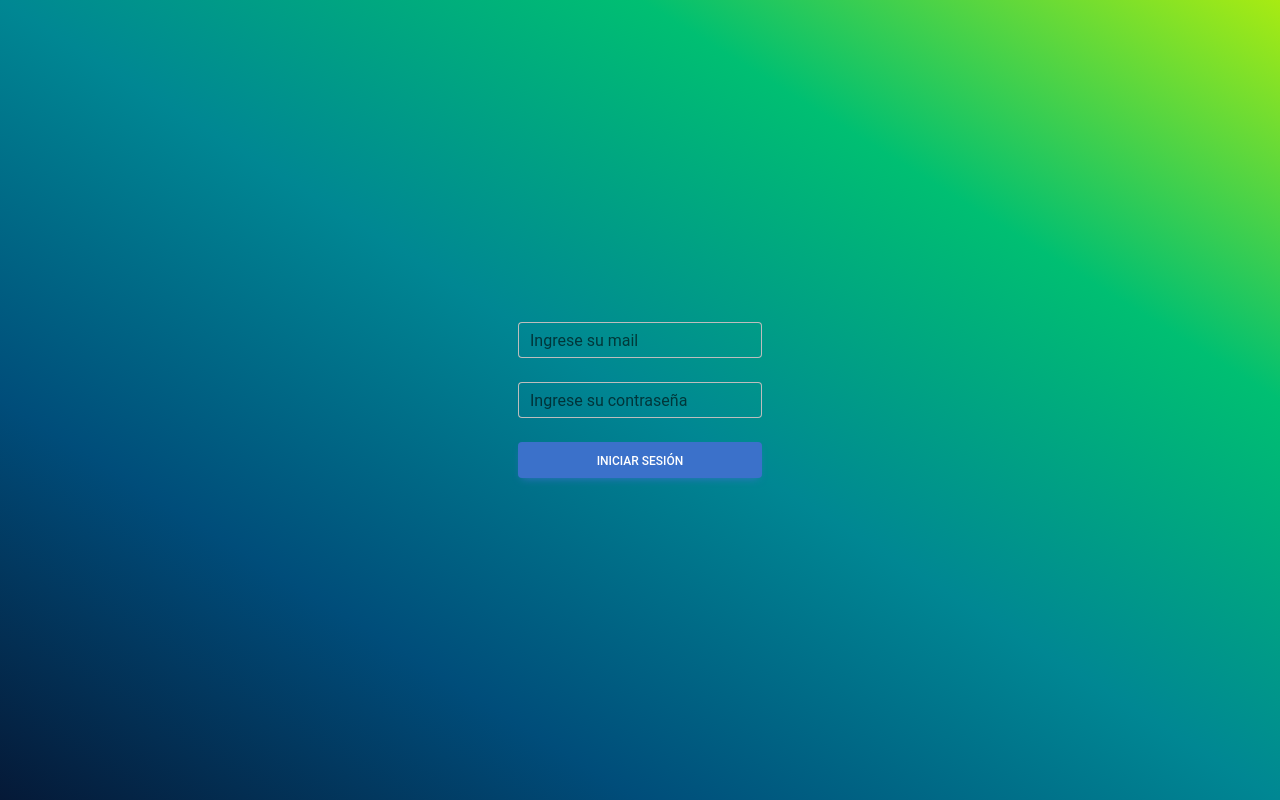
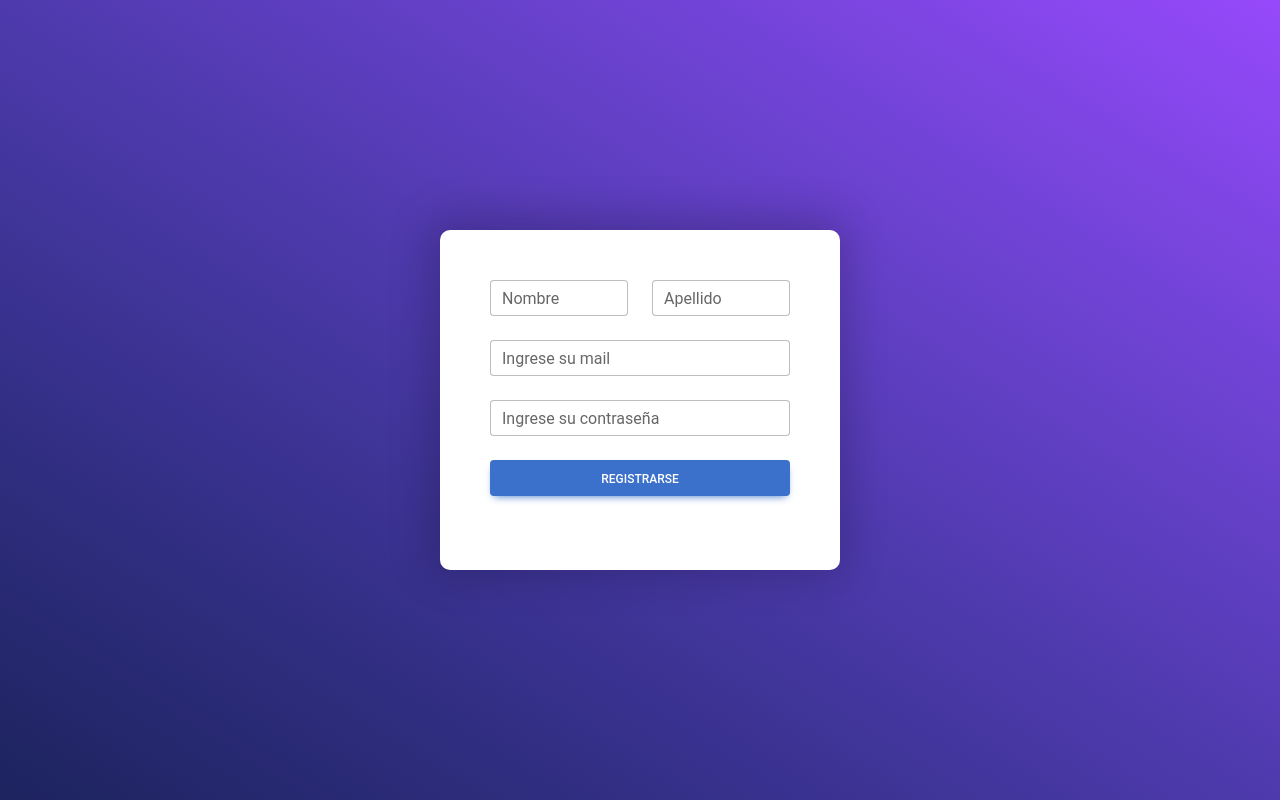
Before and after one commit to francobalich/ImageGallery, a React (Vite) app: page / in a window 1280 px wide. Built offline with nearby package versions, Linux system fonts and the light colour scheme.

Commit message:
Add register page

```diff
--- a/src/GalleryApp.jsx
+++ b/src/GalleryApp.jsx
@@ -3,13 +3,15 @@ import 'mdb-react-ui-kit/dist/css/mdb.min.css';
 import { Gallery } from './components/Gallery';
 import { Gallery2 } from './components/Gallery2';
 import { LoginPage } from './pages/LoginPage';
+import { RegisterPage } from './pages/RegisterPage';
 
 function GalleryApp() {
   return (
-    <section className='mainPage'>
+    <>
       {/* <Gallery2 /> */}
-      <LoginPage />
-    </section>
+      {/* <LoginPage /> */}
+      <RegisterPage />
+    </>
   )
 }
 
--- a/src/index.css
+++ b/src/index.css
@@ -4,10 +4,14 @@
   justify-content: center;
   width: 100%;
   height: 100vh;
+}
+.pageContainer__login {
   background-image: linear-gradient(to right top, #051937, #004d7a, #008793, #00bf72, #a8eb12);
 }
-
-.loginPage {
+.pageContainer__register{
+  background-image: linear-gradient(to right top, #1d235e, #322f85, #4e3aad, #6f43d4, #9649fb);
+}
+.loginForm,.registerForm {
   width: 400px;
   padding: 50px;
   background-color: white;
--- /dev/null
+++ b/src/pages/RegisterPage.jsx
@@ -0,0 +1,32 @@
+import {
+  MDBInput,
+  MDBCol,
+  MDBRow,
+  MDBCheckbox,
+  MDBBtn,
+  MDBIcon
+} from 'mdb-react-ui-kit';
+
+export const RegisterPage = () => {
+  return (
+    <section className='pageContainer__register mainPage'>
+      <form className='registerForm'>
+      <MDBRow className='mb-4'>
+        <MDBCol>
+          <MDBInput id='form3Example1' label='Nombre' />
+        </MDBCol>
+        <MDBCol>
+          <MDBInput id='form3Example2' label='Apellido' />
+        </MDBCol>
+      </MDBRow>
+      <MDBInput className='mb-4 fondoBlanco' type='email' id='form1Example1' label='Ingrese su mail' />
+        <MDBInput className='mb-4 fondoBlanco' type='password' id='form1Example2' label='Ingrese su contraseña' />
+
+      <MDBBtn type='submit' className='mb-4' block>
+        Registrarse
+      </MDBBtn>
+
+    </form>
+    </section>
+  )
+}
```
